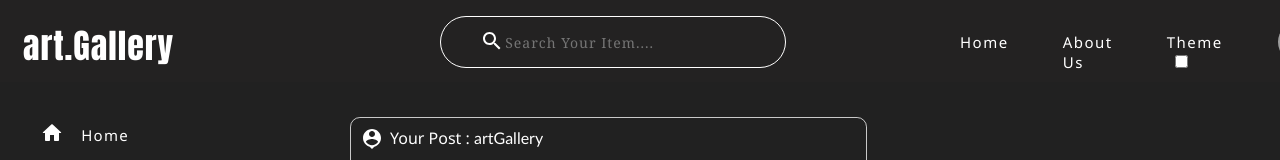
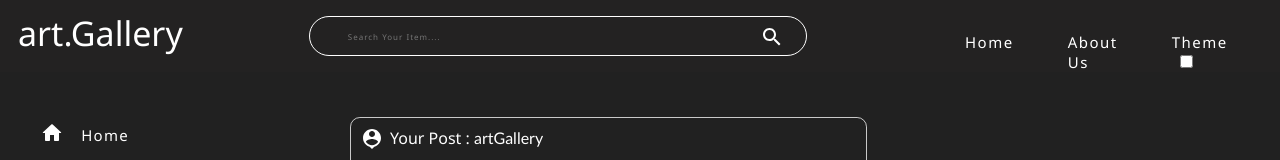
Before and after one commit to Pragyani/art-gallery, a React (Create React App) app: page / in a window 1280 px wide. Shown: the top 160 px of the page. Built offline with nearby package versions, Linux system fonts and the light colour scheme; grey boxes are pictures that could not be loaded.

Commit message:
add : changes in styling of the nav.css

```diff
--- a/src/NavigationBar/nav.css
+++ b/src/NavigationBar/nav.css
@@ -1,8 +1,8 @@
 .NavigationBar {
     width: 100%;
-    height: 82px;
-    padding-left: 5px;
-    padding-right: 5px;
+    height: 72px;
+    /* padding-left: 5px; */
+    /* padding-right: 5px; */
     overflow: hidden;
     background-color: var(--nav-bg-color);
     position: fixed;
@@ -11,6 +11,8 @@
 
 .NavigationBar .navBar {
     width: 100%;
+    height: 100%;
+    /* border: 1px solid white; */
     display: flex;
     /* position: fixed; */
 }
@@ -30,11 +32,11 @@
 }
 
 .navBar .nav-p1 h1 {
-    font-family: Impact, Haettenschweiler, 'Arial Narrow Bold', sans-serif;
-    padding-top: 20px;
+    font-family: 'Segoe UI', Tahoma, Geneva, Verdana, sans-serif;
+    padding-top: 10px;
     /* margin-left: 34px; */
-    letter-spacing: 1px;
-    font-weight: lighter;
+    /* letter-spacing: 1px; */
+    font-weight: 580;
     font-size: 34px;
     color: var(--color);
     cursor: pointer;
@@ -90,7 +92,7 @@ hr {
     outline: none;
     border: none;
     cursor: pointer;
-    border: 1px solid whitesmoke;
+    /* border: 1px solid whitesmoke; */
 }
 
 
@@ -116,9 +118,9 @@ hr {
 }
 
 .input-field {
-    width: 59%;
-    margin-left: 15pc;
-    margin-right: 1pc;
+    width: 55%;
+    margin-left: 100px;
+    /* margin-right: 1pc; */
     height: auto;
     padding: 8px;
     /* border: 1px solid white; */
@@ -136,13 +138,13 @@ hr {
     margin-top: 8px;
     border-radius: 52px;
     width: 100%;
-    height: 52px;
+    height: 40px;
     position: relative;
     letter-spacing: 1px;
     text-transform: capitalize;
-    font-family: Georgia, 'Times New Roman', Times, serif;
-    padding-left: 4pc;
-    font-size: 14px;
+    font-family: 'Segoe UI', Tahoma, Geneva, Verdana, sans-serif;
+    padding-left: 38px;
+    font-size: 8px;
     border: 1px solid var(--color);
     background-color: var(---navigation-search-color);
     color: var(--color);
@@ -158,8 +160,8 @@ hr {
 .input-field .searchbox .shrp-i {
     position: absolute;
     /* right: -10px; */
-    left: 30pc;
-    top: 1.8pc;
+    left: 760px;
+    top: 25px;
     cursor: pointer;
     color: var(--color);
 }
```
